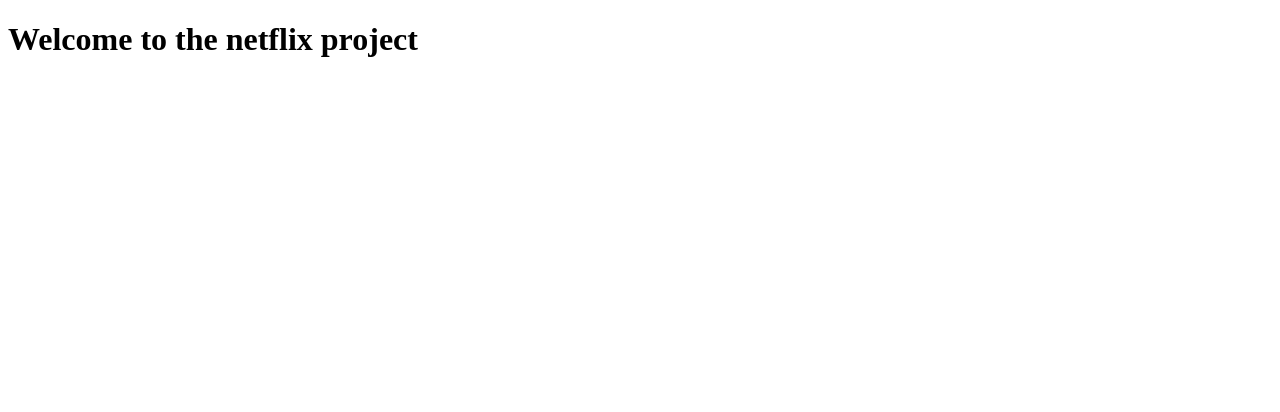
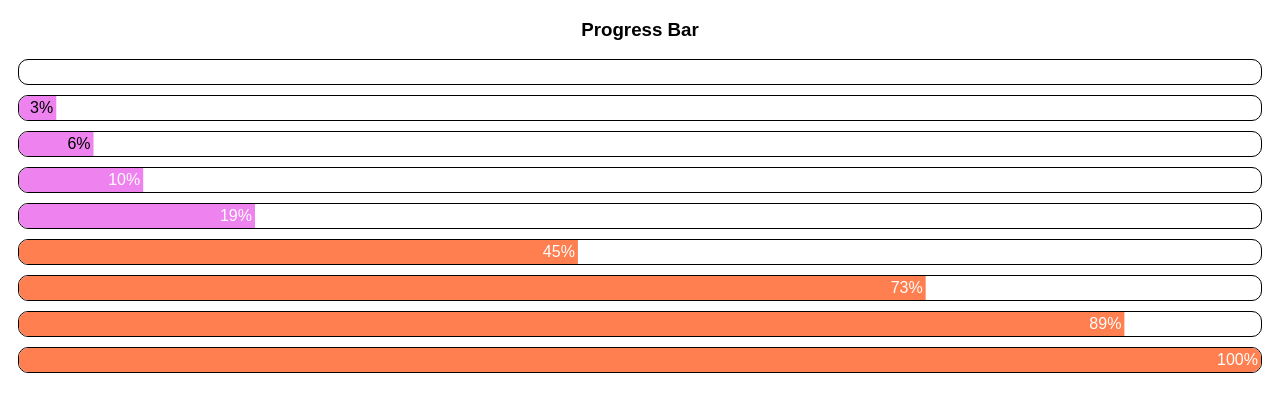
Before and after one commit to devish14/Netflix, a React (Vite) app: page / in a window 1280 px wide. Shown: the top 412 px of the page. Built offline with nearby package versions, Linux system fonts and the light colour scheme.

Commit message:
#progress-bar

```diff
--- a/App.js
+++ b/App.js
@@ -1,12 +1,42 @@
 import React from 'react';
 import ReactDOM from 'react-dom/client';
+import {useState,useEffect} from "react"
+
+const ProgressBar = ({ progress }) => {
+    const [animation, setAnimation] = useState(0);
+
+    useEffect(() => {
+      setTimeout(() => setAnimation(progress), 500);
+    }, [progress]);
+
+    return (
+      <div className="progress-outer">
+        <div
+          className="progress-inner"
+          style={{
+            // width: `${e}%`,
+            transform: `translateX(${animation - 100}%)`,
+            color: animation < 8 ? "black" : "white",
+            backgroundColor : animation < 30 ? "violet" : "coral"
+          }}
+        >
+          {animation}%
+        </div>
+      </div>
+    );
+  };
 
 const App = () => {
+    const bars = [0, 3, 6, 10, 19, 45, 73, 89, 100];
+
     return (
-        <div>
-            <h1> Welcome to the netflix project</h1>
-        </div>
-    )
+      <div className="App">
+        <h3>Progress Bar</h3>
+        {bars.map((e) => {
+          return <ProgressBar progress={e} />;
+        })}
+      </div>
+    );
 }
 
 const root = ReactDOM.createRoot(document.getElementById('root'));
--- a/index.css
+++ b/index.css
@@ -0,0 +1,17 @@
+.App {
+    font-family: sans-serif;
+    text-align: center;
+  }
+
+  .progress-outer {
+    border: 1px solid black;
+    border-radius: 10px;
+    overflow: hidden;
+    margin: 10px;
+  }
+
+  .progress-inner {
+    padding: 3px;
+    text-align: right;
+    transition: 0.5s ease-in;
+  }
```
